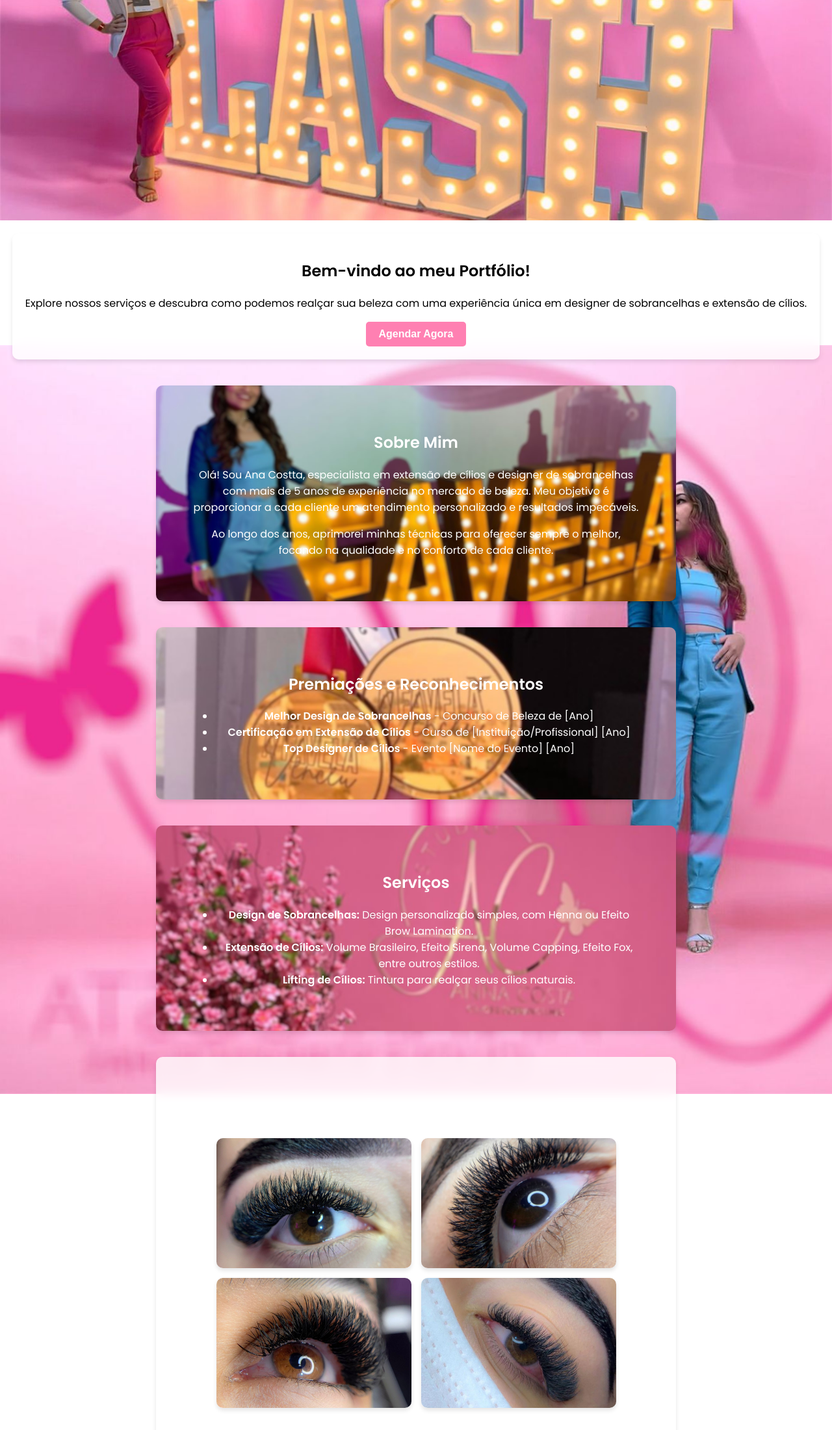
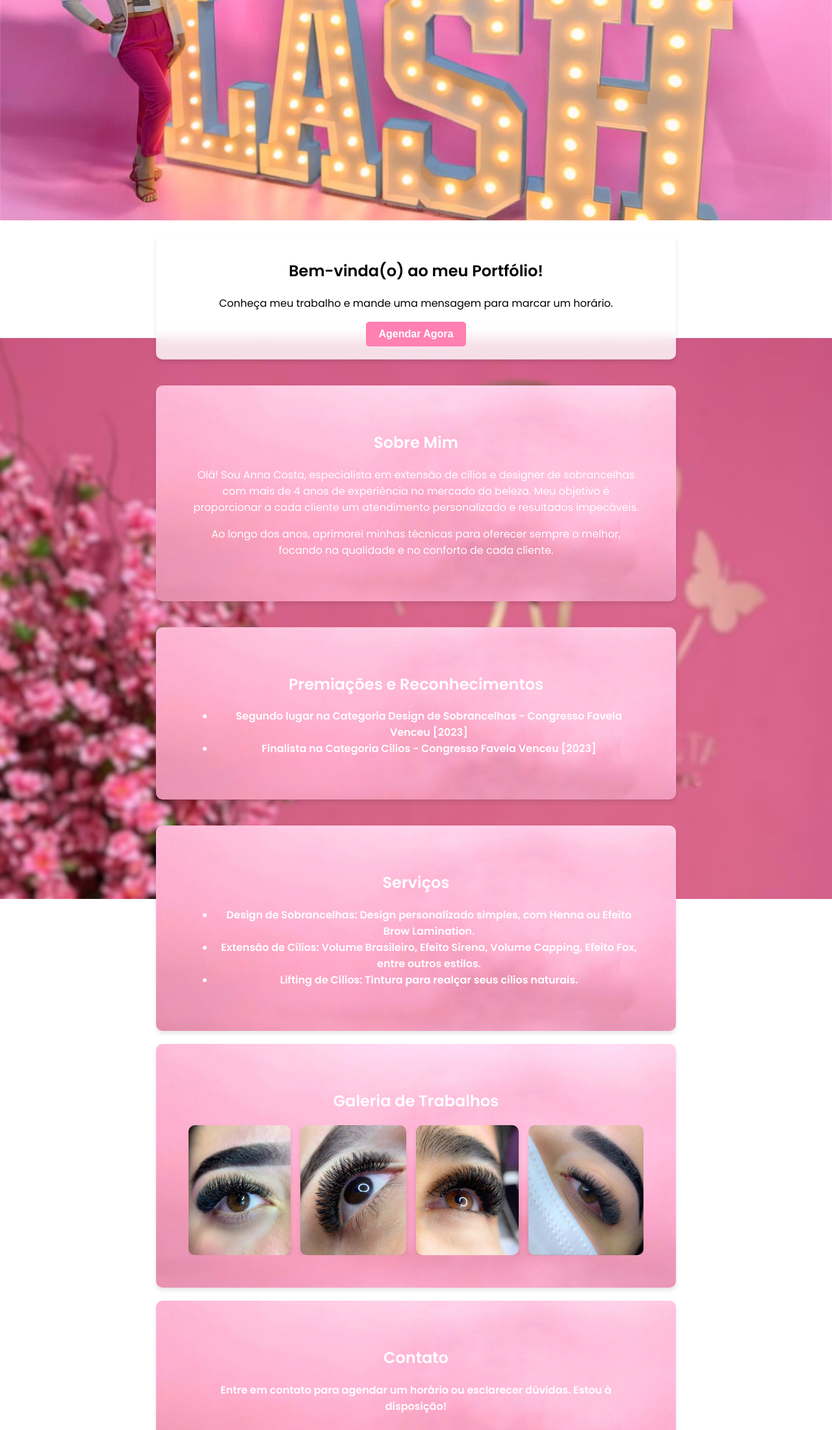
Before and after one commit to Mavcostta/annacosta, a plain HTML site: page index.html in a window 1280 px wide. Shown: the part 461-2661 px from the top of the page at 65% size. Drawn offline with Linux system fonts and the light colour scheme.

Commit message:
first commit

```diff
--- a/index.html
+++ b/index.html
@@ -3,7 +3,7 @@
 <head>
     <meta charset="UTF-8">
     <meta name="viewport" content="width=device-width, initial-scale=1.0">
-    <title>Portfólio Ana Costta</title>
+    <title>Portfólio Anna Costa</title>
     <link rel="stylesheet" href="style.css">
     <link href="https://fonts.googleapis.com/css2?family=Poppins:wght@300;400;600&display=swap" rel="stylesheet">
     <link href="https://cdnjs.cloudflare.com/ajax/libs/font-awesome/6.0.0-beta3/css/all.min.css" rel="stylesheet">
@@ -11,7 +11,12 @@
 <body>
     <!-- Cabeçalho -->
     <header>
-        <h1>Ana Costta</h1>
+        <div class="carousel">
+            <img src="imagens/fundo.jpeg" alt="Imagem 1">
+            <img src="imagens/fundo.jpeg" alt="Imagem 2">
+            <img src="imagens/fundo.jpeg" alt="Imagem 3">
+        </div>
+        <h1>Anna Costa</h1>
         <nav>
             <ul>
                 <li><a href="#sobre-mim">Sobre Mim</a></li>
@@ -25,15 +30,15 @@
 
     <!-- Introdução -->
     <section class="intro">
-        <h2>Bem-vindo ao meu Portfólio!</h2>
-        <p>Explore nossos serviços e descubra como podemos realçar sua beleza com uma experiência única em designer de sobrancelhas e extensão de cílios.</p>
+        <h2>Bem-vinda(o) ao meu Portfólio!</h2>
+        <p>Conheça meu trabalho e mande uma mensagem para marcar um horário.</p>
         <button class="btn-agendar" onclick="window.location.href='https://wa.me/5511987382366?text=Olá,%20Ana!%20Gostaria%20de%20agendar%20um%20horário.'">Agendar Agora</button>
     </section>
 
     <!-- Sobre Mim -->
     <section id="sobre-mim" class="sobre-mim">
         <h2>Sobre Mim</h2>
-        <p>Olá! Sou Ana Costta, especialista em extensão de cílios e designer de sobrancelhas com mais de 5 anos de experiência no mercado de beleza. Meu objetivo é proporcionar a cada cliente um atendimento personalizado e resultados impecáveis.</p>
+        <p>Olá! Sou Anna Costa, especialista em extensão de cílios e designer de sobrancelhas com mais de 4 anos de experiência no mercado da beleza. Meu objetivo é proporcionar a cada cliente um atendimento personalizado e resultados impecáveis.</p>
         <p>Ao longo dos anos, aprimorei minhas técnicas para oferecer sempre o melhor, focando na qualidade e no conforto de cada cliente.</p>
     </section>
 
@@ -41,9 +46,9 @@
     <section id="premiacoes" class="premiacoes">
         <h2>Premiações e Reconhecimentos</h2>
         <ul>
-            <li><strong>Melhor Design de Sobrancelhas</strong> - Concurso de Beleza de [Ano]</li>
-            <li><strong>Certificação em Extensão de Cílios</strong> - Curso de [Instituição/Profissional] [Ano]</li>
-            <li><strong>Top Designer de Cílios</strong> - Evento [Nome do Evento] [Ano]</li>
+            <li><strong>Segundo lugar na Categoria Design de Sobrancelhas - Congresso Favela Venceu [2023]</li>
+            <li><strong>Finalista na Categoria Cílios - Congresso Favela Venceu [2023]</li>
+
         </ul>
     </section>
 
@@ -61,7 +66,7 @@
     <section id="galeria" class="galeria">
         <h2>Galeria de Trabalhos</h2>
         <div class="imagens-galeria">
-            <img src="imagens/imagem1.jpeg">
+            <img src="imagens/imagem1.jpeg" alt="Trabalho 1">
             <img src="imagens/imagem2.jpeg" alt="Trabalho 2">
             <img src="imagens/imagem3.jpeg" alt="Trabalho 3">
             <img src="imagens/imagem4.jpeg" alt="Trabalho 4">
@@ -83,11 +88,7 @@
     <footer>
         <p>&copy; 2024 Ana Costta | Todos os direitos reservados</p>
     </footer>
+
+    <script src="script.js"></script>
 </body>
 </html>
-    <!-- Rodapé -->
-    <footer>
-        <p>&copy; 2024 Ana Costta | Todos os direitos reservados</p>
-    </footer>
-</body>
-</html>
--- a/style.css
+++ b/style.css
@@ -3,7 +3,6 @@
     box-sizing: border-box;
 }
 
-/* Adicionando uma rolagem suave ao corpo da página */
 html {
     scroll-behavior: smooth;
 }
@@ -13,14 +12,12 @@ body {
     padding: 0;
     font-family: 'Poppins', sans-serif;
     background-image:
-        url('imagens/fundo1.jpeg'),   /* Primeira imagem */
-        url('imagens/fundo1.jpeg'),   /* Segunda imagem */
-        url('imagens/fundo2.jpeg'),   /* Terceira imagem */
-        url('imagens/fundo3.jpeg');   /* Quarta imagem */
-    background-size: 120%; /* Garantir que as imagens cubram toda a tela */
-    background-position: center; /* Centraliza as imagens */
-    background-attachment: fixed; /* Fixa as imagens ao rolar a página */
-    background-repeat: no-repeat; /* Impede a repetição das imagens */
+        url('imagens/fundostudio.jpeg'),
+        url('imagens/fundostudio.jpeg');
+    background-size: 120%;
+    background-position: center;
+    background-attachment: fixed;
+    background-repeat: no-repeat;
     display: flex;
     flex-direction: column;
     align-items: center;
@@ -31,7 +28,7 @@ body {
 /* Cabeçalho */
 header {
     position: relative;
-    background-image: url('imagens/fundo.jpeg'); /* Usando uma imagem específica para o cabeçalho */
+    background-image: url('imagens/fundo.jpeg');
     background-size: cover;
     background-position: center;
     color: white;
@@ -52,12 +49,11 @@ header::before {
     left: 0;
     right: 0;
     bottom: 0;
-    background: rgba(0, 0, 0, 0.4); /* Escurecimento para contraste */
+    background: rgba(0, 0, 0, 0.4);
     backdrop-filter: blur(10px);
     z-index: -1;
 }
 
-/* Logo */
 header h1 {
     margin: 0;
     font-size: 4rem;
@@ -79,7 +75,6 @@ header h1 {
     }
 }
 
-/* Navegação */
 header nav ul {
     list-style: none;
     padding: 0;
@@ -113,7 +108,7 @@ header nav ul li a:hover {
 /* Estilo geral das seções */
 section {
     text-align: center;
-    max-width: 100%;
+    max-width: 800px;
     margin: 20px auto;
     padding: 20px;
     background: rgba(255, 255, 255, 0.8);
@@ -121,57 +116,70 @@ section {
     box-shadow: 0 4px 6px rgba(0, 0, 0, 0.1);
     position: relative;
     backdrop-filter: blur(10px);
+    width: 100%;
 }
 
-/* Fundo com texturas */
 .bem-vindo, .sobre-mim, .premiacoes, .servicos, .galeria, .contato {
     background-size: cover;
     background-position: center;
     padding: 50px;
     color: white;
-    text-align: center;
     border-radius: 10px;
     box-shadow: 0 4px 6px rgba(0, 0, 0, 0.1);
-    position: relative;
     max-width: 800px;
     width: 100%;
 }
 
-/* Texturas específicas para seções */
 .bem-vindo {
-    background-image: url('imagens/imagembemvindo.jpeg');
+    background-image: url('imagens/fundogeral.jpeg');
 }
 
 .sobre-mim {
-    background-image: url('imagens/fundofavela.jpeg');
+    background-image: url('imagens/fundogeral.jpeg');
 }
 
 .premiacoes {
-    background-image: url('imagens/fundotrofeus.jpeg');
+    background-image: url('imagens/fundogeral.jpeg');
     backdrop-filter: blur(8px);
 }
 
 .servicos {
-    background-image: url('imagens/fundostudio.jpeg');
+    background-image: url('imagens/fundogeral.jpeg');
     backdrop-filter: blur(8px);
 }
 
 .galeria {
-    background-image: url(''); /* Galeria não tem imagem específica de fundo */
+    background-image: url('imagens/fundogeral.jpeg');
     backdrop-filter: blur(8px);
 }
 
 .contato {
-    background-image: url('imagens/fundo-contato.jpg');
+    background-image: url('imagens/fundogeral.jpeg');
     backdrop-filter: blur(10px);
 }
 
-/* Estilo para o título de "Contato" */
-.contato h2 {
-    font-size: 2.5rem;
-    font-weight: 600;
-    color: rgba(133, 91, 131, 0.8);  /* Cor mais escura para boa visibilidade */
-    margin-bottom: 20px;
+/* Galeria */
+.galeria .imagens-galeria {
+    display: flex;
+    gap: 15px;
+    flex-wrap: nowrap;
+    overflow-x: auto; /* Permite rolagem horizontal em telas pequenas */
+    justify-content: center;
+    width: 100%;
+}
+
+.galeria img {
+    width: 250px;
+    height: 200px;
+    object-fit: cover;
+    border-radius: 10px;
+    box-shadow: 0 4px 6px rgba(0, 0, 0, 0.1);
+    transition: transform 0.3s ease, box-shadow 0.3s ease;
+}
+
+.galeria img:hover {
+    transform: scale(1.1);
+    box-shadow: 0 6px 8px rgba(0, 0, 0, 0.2);
 }
 
 /* Botões */
@@ -190,29 +198,6 @@ button {
 button:hover {
     background-color: #ff4d94;
     transform: scale(1.1);
-}
-
-/* Galeria */
-.galeria .imagens-galeria {
-    display: flex;
-    gap: 15px;
-    flex-wrap: wrap;
-    justify-content: center;
-    width: 100%;
-}
-
-.galeria img {
-    width: 300px;
-    height: 200px;
-    object-fit: cover;
-    border-radius: 10px;
-    box-shadow: 0 4px 6px rgba(0, 0, 0, 0.1);
-    transition: transform 0.3s ease, box-shadow 0.3s ease;
-}
-
-.galeria img:hover {
-    transform: scale(1.1);
-    box-shadow: 0 6px 8px rgba(0, 0, 0, 0.2);
 }
 
 /* Redes sociais */
@@ -266,11 +251,37 @@ footer p {
     }
 
     .galeria .imagens-galeria {
-        flex-direction: column;
+        gap: 10px;
     }
 
     .galeria img {
-        width: 100%;
-        height: auto;
+        width: 200px;
+        height: 150px;
     }
 }
+
+/* Carrossel no cabeçalho com transição suave */
+.carousel {
+    position: absolute;
+    top: 0;
+    left: 0;
+    width: 100%;
+    height: 100%;
+    display: flex;
+    overflow: hidden;
+}
+
+.carousel img {
+    width: 100%;
+    height: 100%;
+    object-fit: cover;
+    animation: slide 15s infinite;
+    transition: opacity 1s ease-in-out; /* Suaviza a transição entre as imagens */
+}
+
+@keyframes slide {
+    0% { transform: translateX(0); opacity: 1; }
+    33% { transform: translateX(-100%); opacity: 0; }
+    66% { transform: translateX(-200%); opacity: 0; }
+    100% { transform: translateX(0); opacity: 1; }
+}
```
Also changed, not shown: README.md (added), imagens/fundogeral.jpeg (added).
